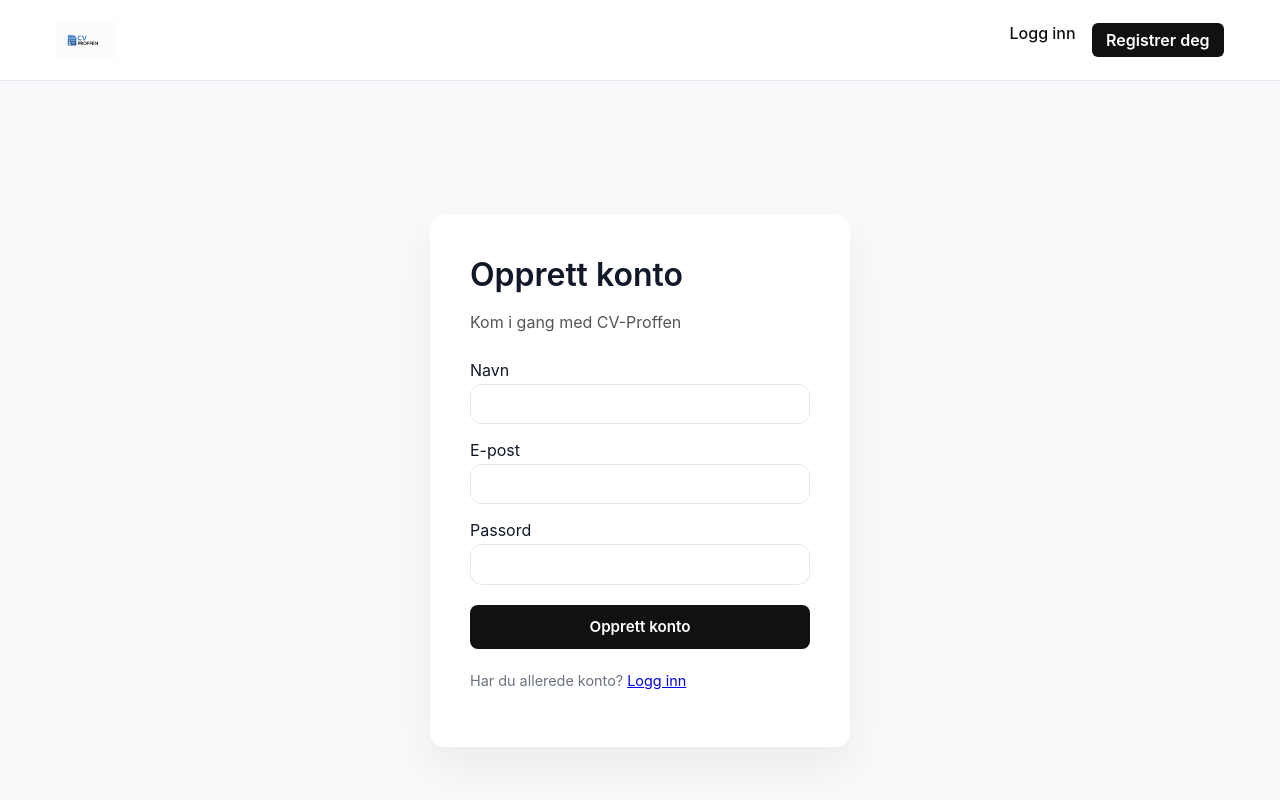
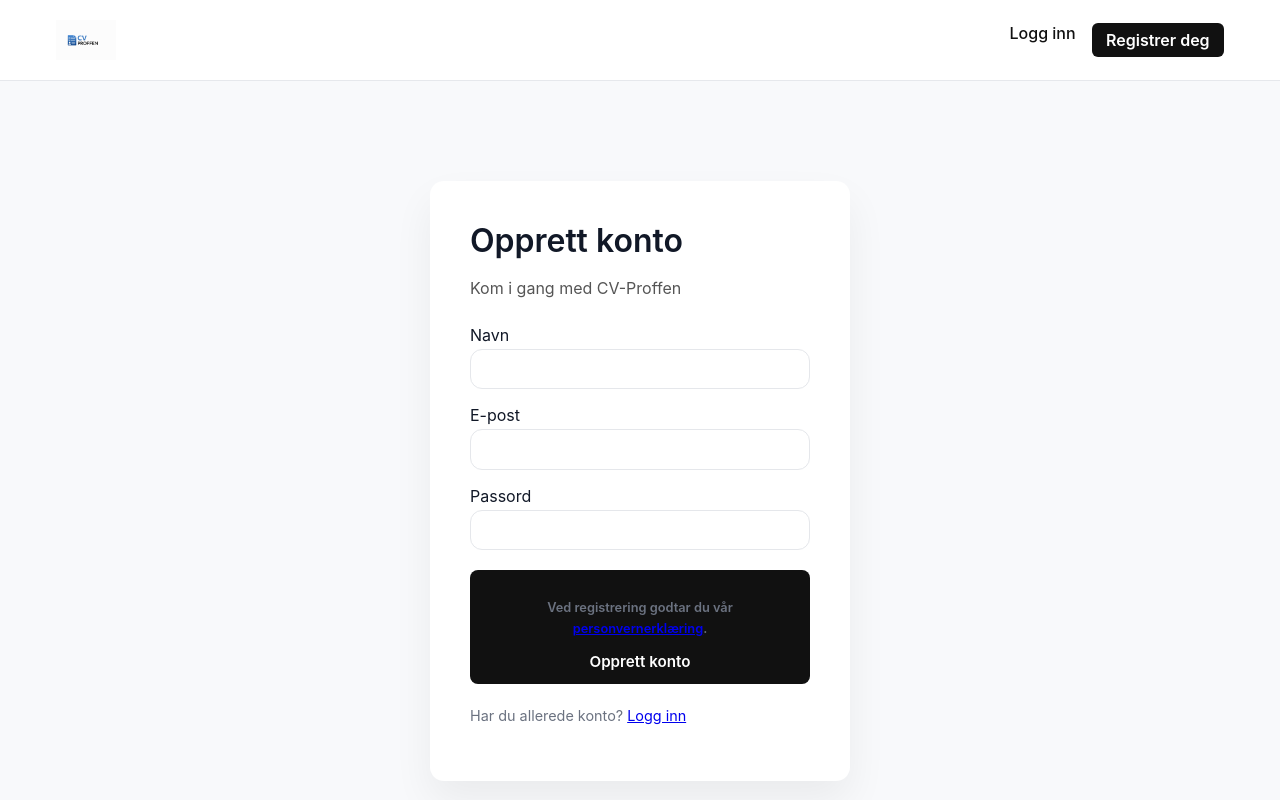
Before and after one commit to cosmicencounters5-png/cv-proffen, a Next.js app: page /register in a window 1280 px wide. Shown: the top 800 px of the page. Built offline with nearby package versions, Linux system fonts and the light colour scheme; no server answers.

Commit message:
Update page.tsx

```diff
--- a/app/register/page.tsx
+++ b/app/register/page.tsx
@@ -148,6 +148,10 @@ export default function RegisterPage() {
             fontWeight: 600,
           }}
         >
+<p style={{ fontSize:"0.8rem", marginTop:"1rem" }}>
+  Ved registrering godtar du vår{" "}
+  <Link href="/personvern">personvernerklæring</Link>.
+</p>
           {loading ? "Oppretter konto…" : "Opprett konto"}
         </button>
 
```
